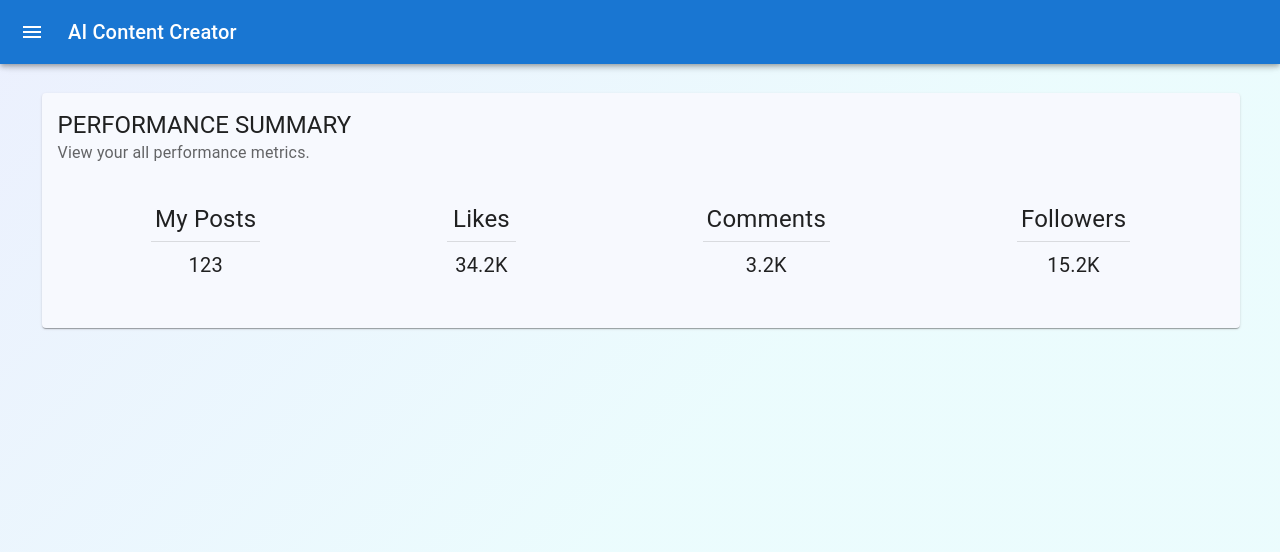
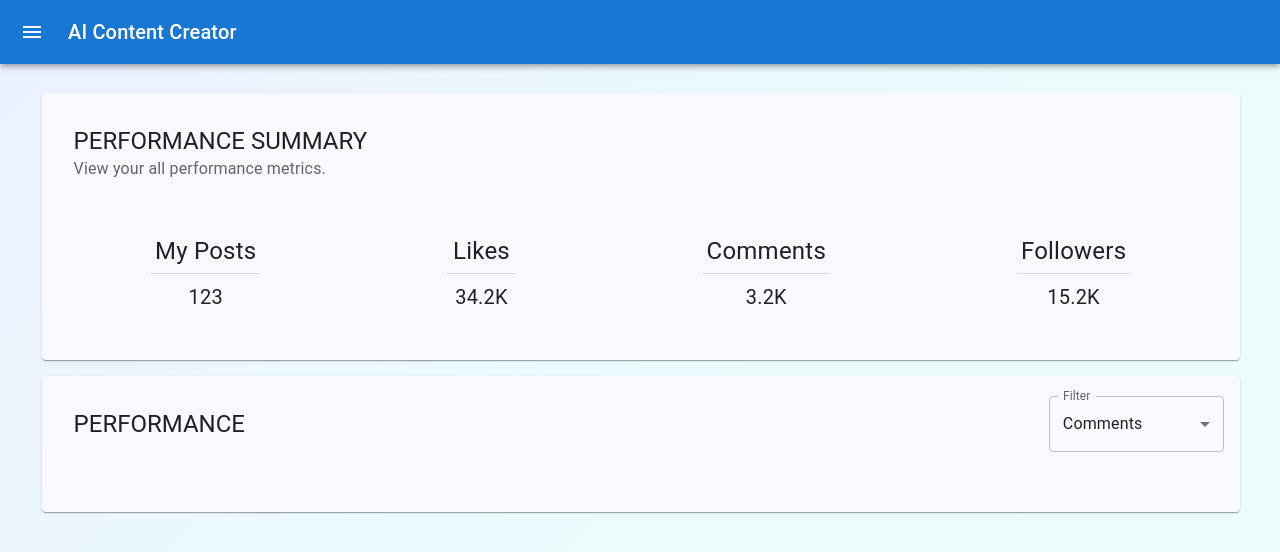
Before and after one commit to derekcoleman/Erciyes-AI-Content-Creator, a Next.js app in the folder client/: page /statistics in a window 1280 px wide. Shown: the top 552 px of the page. Built offline with nearby package versions, Linux system fonts and the light colour scheme.

Commit message:
Basic card filter completed

```diff
--- a/client/src/app/statistics/page.tsx
+++ b/client/src/app/statistics/page.tsx
@@ -1,10 +1,12 @@
 import PerformanceSumCard from "@/components/card/PerfomanceSumCard";
 import MiniDrawer from "../../components/drawer/MiniDrawer";
+import Performance from "@/components/card/Performance";
 
 export default function StatisticPage() {
   return (
     <MiniDrawer>
       <PerformanceSumCard />
+      <Performance />
     </MiniDrawer>
   );
 }
--- a/client/src/components/card/PerfomanceSumCard.tsx
+++ b/client/src/components/card/PerfomanceSumCard.tsx
@@ -20,11 +20,11 @@ const PerformanceSumCard = () => {
   return (
     <Card sx={{ margin: 2, width: "96.5%" }}>
       <CardHeader
+        sx={{ margin: 2 }}
         title={"PERFORMANCE SUMMARY"}
         subheader={`View your all performance metrics.`}
       />
       <CardContent>
-        <Box>
         <Box
           sx={{
             display: "flex",
@@ -70,7 +70,6 @@ const PerformanceSumCard = () => {
             </Box>
           ))}
         </Box>
-        </Box>
       </CardContent>
     </Card>
   );
--- /dev/null
+++ b/client/src/components/card/Performance.tsx
@@ -0,0 +1,41 @@
+"use client";
+import {
+  Box,
+  Card,
+  CardContent,
+  CardHeader,
+  SelectChangeEvent,
+} from "@mui/material";
+import { useState } from "react";
+import CardFilter from "../filter/CardFilter";
+
+const DUMMYDATAS = ["Comments", "Likes", "Followers"];
+
+const Performance = () => {
+  const [filter, setFilter] = useState(DUMMYDATAS[0]);
+  const handleChange = (event: SelectChangeEvent) => {
+    setFilter(event.target.value as string);
+  };
+  return (
+    <Card component="form" sx={{ margin: 2, width: "96.5%" }}>
+      <Box
+        sx={{
+          display: "flex",
+          justifyContent: "space-between",
+          alignItems: "center",
+          margin: 2,
+        }}
+      >
+        <CardHeader title={"PERFORMANCE"} />
+        <CardFilter
+          filterState={filter}
+          handleChange={handleChange}
+          filters={DUMMYDATAS}
+        />
+      </Box>
+      <CardContent></CardContent>
+    </Card>
+  );
+};
+
+export default Performance;
--- /dev/null
+++ b/client/src/components/filter/CardFilter.tsx
@@ -0,0 +1,40 @@
+import {
+  FormControl,
+  InputLabel,
+  MenuItem,
+  Select,
+  SelectChangeEvent,
+} from "@mui/material";
+
+interface CardFilterProps {
+  filterState: string;
+  handleChange: (event: SelectChangeEvent) => void;
+  filters: string[];
+}
+
+const CardFilter: React.FC<CardFilterProps> = ({
+  filterState,
+  handleChange,
+  filters,
+}) => {
+  return (
+    <FormControl sx={{ width: "15%" }}>
+      <InputLabel id="demo-simple-select-label">Filter</InputLabel>
+      <Select
+        labelId="demo-simple-select-label"
+        id="demo-simple-select"
+        value={filterState}
+        label="Filter"
+        onChange={handleChange}
+      >
+        {filters.map((data) => (
+          <MenuItem key={data} value={data}>
+            {data}
+          </MenuItem>
+        ))}
+      </Select>
+    </FormControl>
+  );
+};
+
+export default CardFilter;
```
Lines whose indentation alone changed are shown as unchanged.
